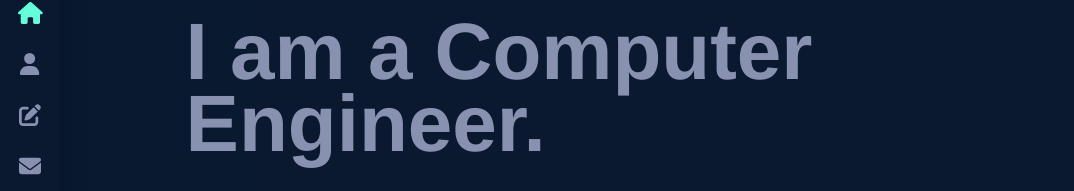
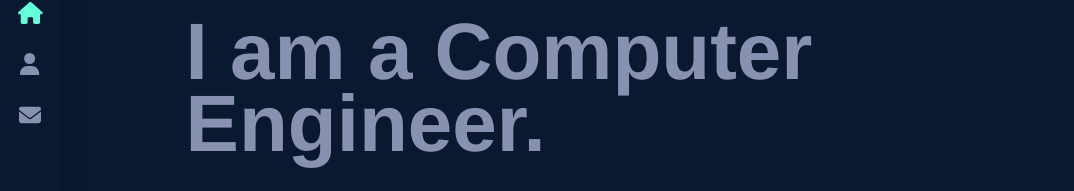
Before and after one commit to Chandula-JPDM/Portfolio, a React (Create React App) app: page / in a window 1280 px wide. Shown: the part 292-483 px from the top of the page, without its empty margins (0-1074 px from the left). Built offline with nearby package versions, Linux system fonts and the light colour scheme.

Commit message:
temporaraly remove work page

```diff
--- a/src/App.js
+++ b/src/App.js
@@ -13,7 +13,7 @@ function App() {
         <Route path='/' element={<Layout />} >
           <Route index element={<Home />} />
           <Route path="about" element={<About />} />
-          <Route path="work" element={<Work />} />
+          {/* <Route path="work" element={<Work />} /> */}
           <Route path="contact" element={<Contact />} />
         </Route>
       </Routes>
--- a/src/components/Sidebar/index.jsx
+++ b/src/components/Sidebar/index.jsx
@@ -21,9 +21,9 @@ const Sidebar = () => {
             <NavLink exact='true' activeclassname='active' className='about-link' to='/about'>
                 <FontAwesomeIcon icon={faUser} color='#8892b0' />
             </NavLink>
-            <NavLink exact='true' activeclassname='active' className='project-link' to='/work'>
+            {/* <NavLink exact='true' activeclassname='active' className='project-link' to='/work'>
                 <FontAwesomeIcon icon={faPenToSquare} color='#8892b0'/>
-            </NavLink>
+            </NavLink> */}
             <NavLink exact='true' activeclassname='active' className='contact-link' to='/contact'>
                 <FontAwesomeIcon icon={faEnvelope} color='#8892b0' />
             </NavLink>
```
